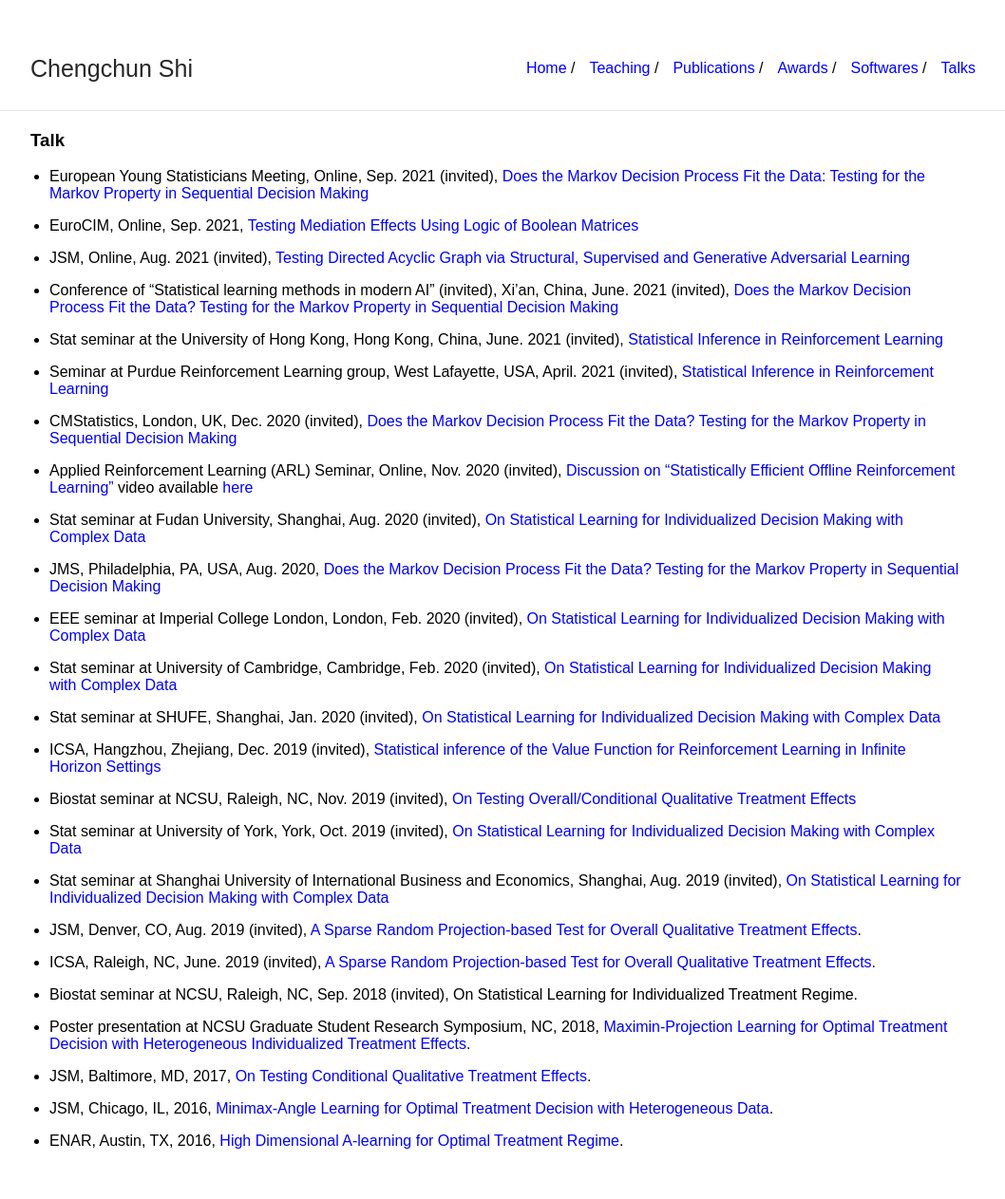
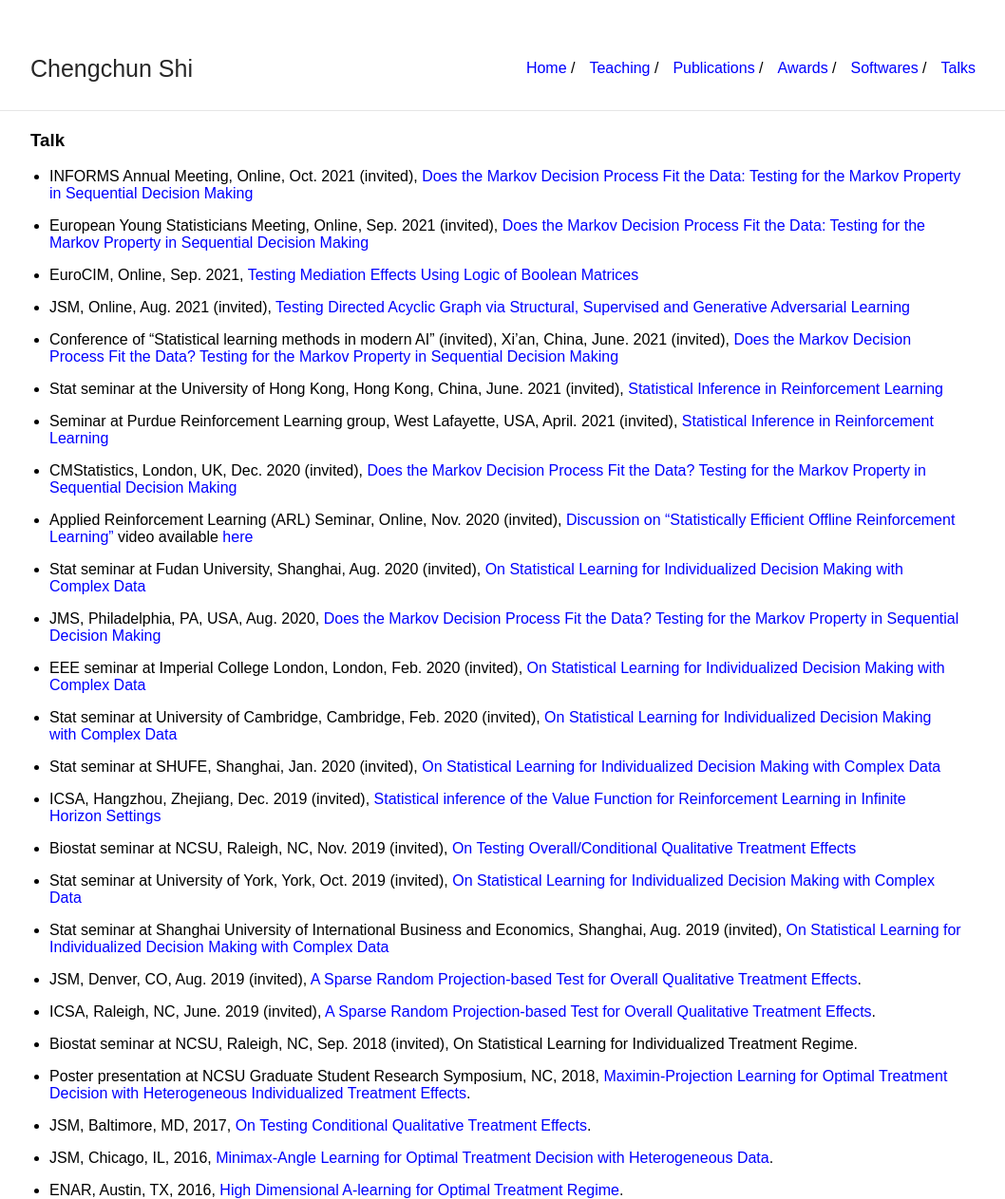
Before and after one commit to callmespring/callmespring.github.io, a Jekyll site: the page built from talk.md, in a window 1280 px wide. Shown: the whole page at 95% size, without its empty margins (108-1166 px from the left). Built offline with Jekyll 4.4.1, drawn with Linux system fonts in a browser that asks for light colours; before the commit the page ends 1211 px from its top, so only the background shows below that.

Commit message:
Update talk.md

```diff
--- a/talk.md
+++ b/talk.md
@@ -4,6 +4,8 @@
 ---
 
 ### Talk
+
+* INFORMS Annual Meeting, Online, Oct. 2021 (invited), [Does the Markov Decision Process Fit the Data: Testing for the Markov Property in Sequential Decision Making](./slides/slides_middle.pdf)
 
 * European Young Statisticians Meeting, Online, Sep. 2021 (invited), [Does the Markov Decision Process Fit the Data: Testing for the Markov Property in Sequential Decision Making](./slides/slides_middle.pdf)
 
```
